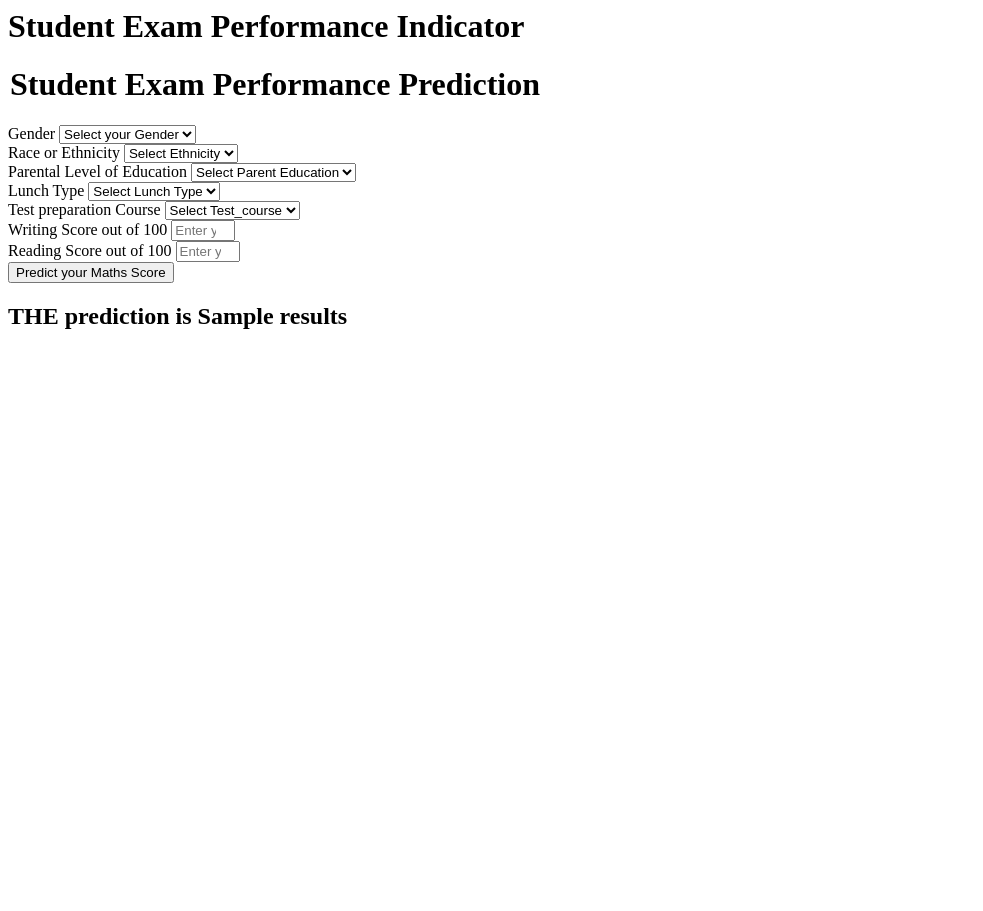
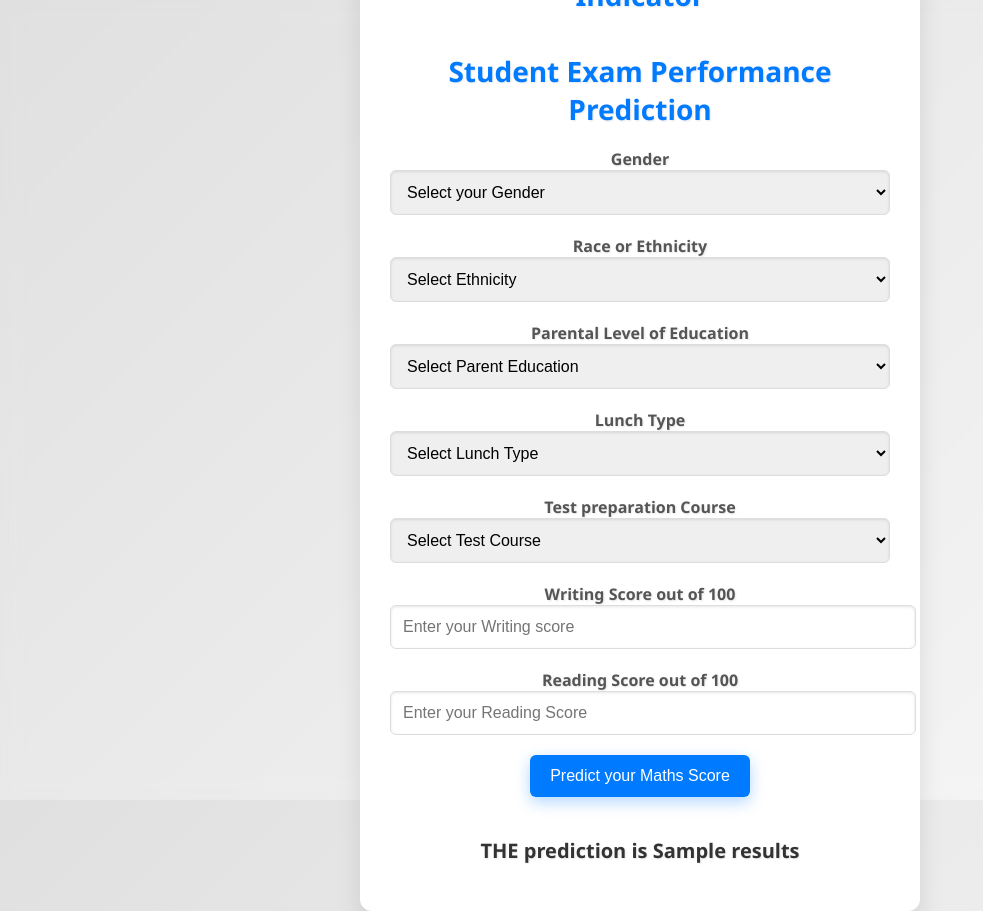
Before and after one commit to srimant0203/ML_PROJECT, a Flask app: template templates/home.html in a window 1280 px wide. Shown: the whole page, without its empty margins (0-983 px from the left). Before the commit the page ends 329 px from the top, so only its background shows below. Run offline with Flask 3, Linux system fonts and the light colour scheme; the template is opened without the code that fills it: most values are stand-ins (such as "Sample title", 1, 10 or a date in 2020).

Commit message:
Update home.html

```diff
--- a/templates/home.html
+++ b/templates/home.html
@@ -1,111 +1,173 @@
-<html>
+<!DOCTYPE html>
+<html lang="en">
+
+<head>
+    <meta charset="UTF-8">
+    <meta name="viewport" content="width=device-width, initial-scale=1.0">
+    <title>Student Exam Performance Indicator</title>
+    <style>
+        body {
+            font-family: 'Segoe UI', Tahoma, Geneva, Verdana, sans-serif;
+            background: linear-gradient(135deg, #e0e0e0, #f7f7f7);
+            color: #333;
+            margin: 0;
+            padding: 0;
+            display: flex;
+            justify-content: center;
+            align-items: center;
+            height: 100vh;
+            backdrop-filter: blur(10px);
+        }
+
+        .login {
+            max-width: 500px;
+            width: 100%;
+            padding: 30px;
+            background: #fff;
+            border-radius: 12px;
+            box-shadow: 0 15px 25px rgba(0, 0, 0, 0.1);
+            text-align: center;
+        }
+
+        .login h1 {
+            margin-bottom: 20px;
+            font-size: 28px;
+            color: #007bff;
+            text-shadow: 1px 1px 2px rgba(0, 0, 0, 0.1);
+        }
+
+        .login form {
+            display: flex;
+            flex-direction: column;
+            align-items: center;
+        }
+
+        .mb-3 {
+            margin-bottom: 20px;
+            width: 100%;
+        }
+
+        .form-label {
+            margin-bottom: 8px;
+            font-weight: bold;
+            color: #555;
+            text-shadow: 1px 1px 2px rgba(0, 0, 0, 0.1);
+        }
+
+        .form-control {
+            width: 100%;
+            padding: 12px;
+            font-size: 16px;
+            border-radius: 6px;
+            border: 1px solid #ddd;
+            transition: border-color 0.3s ease, box-shadow 0.3s ease;
+            box-shadow: inset 0 1px 3px rgba(0, 0, 0, 0.1);
+        }
+
+        .form-control:focus {
+            border-color: #007bff;
+            box-shadow: 0 0 8px rgba(0, 123, 255, 0.25), inset 0 1px 3px rgba(0, 0, 0, 0.1);
+        }
+
+        .btn {
+            padding: 12px 20px;
+            font-size: 16px;
+            color: #fff;
+            background-color: #007bff;
+            border: none;
+            border-radius: 6px;
+            cursor: pointer;
+            transition: background-color 0.3s ease, transform 0.3s ease, box-shadow 0.3s ease;
+            box-shadow: 0 5px 15px rgba(0, 123, 255, 0.3);
+        }
+
+        .btn:hover {
+            background-color: #0056b3;
+            transform: translateY(-3px);
+            box-shadow: 0 10px 20px rgba(0, 123, 255, 0.4);
+        }
+
+        h2 {
+            margin-top: 20px;
+            font-size: 20px;
+            color: #333;
+            text-align: center;
+            text-shadow: 1px 1px 2px rgba(0, 0, 0, 0.1);
+        }
+    </style>
+</head>
+
 <body>
     <div class="login">
         <h1>Student Exam Performance Indicator</h1>
-
         <form action="{{ url_for('predict_datapoint')}}" method="post">
             <h1>
                 <legend>Student Exam Performance Prediction</legend>
             </h1>
             <div class="mb-3">
                 <label class="form-label">Gender</label>
-            <select class="form-control" name="gender" placeholder="Enter you Gender" required>
+                <select class="form-control" name="gender" placeholder="Enter your Gender" required>
                     <option class="placeholder" selected disabled value="">Select your Gender</option>
-                <option value="male">
-                    Male
-                </option>
-                <option value="female">
-                    Female
-                </option>
+                    <option value="male">Male</option>
+                    <option value="female">Female</option>
                 </select>
             </div>
             <div class="mb-3">
                 <label class="form-label">Race or Ethnicity</label>
-            <select class="form-control" name="ethnicity" placeholder="Enter you ethnicity" required>
+                <select class="form-control" name="ethnicity" placeholder="Enter your ethnicity" required>
                     <option class="placeholder" selected disabled value="">Select Ethnicity</option>
-                <option value="group A">
-                    Group A
-                </option>
-                <option value="group B">
-                    Group B
-                </option>
-                <option value="group C">
-                    Group C
-                </option>
-                <option value="group D">
-                    Group D
-                </option>
-                <option value="group E">
-                    Group E
-                </option>
+                    <option value="group A">Group A</option>
+                    <option value="group B">Group B</option>
+                    <option value="group C">Group C</option>
+                    <option value="group D">Group D</option>
+                    <option value="group E">Group E</option>
                 </select>
             </div>
             <div class="mb-3">
                 <label class="form-label">Parental Level of Education</label>
                 <select class="form-control" name="parental_level_of_education"
-                placeholder="Enter you Parent Education" required>
+                    placeholder="Enter your Parent Education" required>
                     <option class="placeholder" selected disabled value="">Select Parent Education</option>
-                <option value="associate's degree">
-                    associate's degree
-                </option>
-                <option value="bachelor's degree">
-                    bachelor's degree
-                </option>
-                <option value="high school">
-                    high school
-                </option>
-                <option value="master's degree">
-                    master's degree
-                </option>
-                <option value="some college">
-                    some college
-                </option>
-                <option value="some high school">
-                    some high school
-                </option>
+                    <option value="associate's degree">associate's degree</option>
+                    <option value="bachelor's degree">bachelor's degree</option>
+                    <option value="high school">high school</option>
+                    <option value="master's degree">master's degree</option>
+                    <option value="some college">some college</option>
+                    <option value="some high school">some high school</option>
                 </select>
             </div>
             <div class="mb-3">
                 <label class="form-label">Lunch Type</label>
-            <select class="form-control" name="lunch" placeholder="Enter you Lunch" required>
+                <select class="form-control" name="lunch" placeholder="Enter your Lunch" required>
                     <option class="placeholder" selected disabled value="">Select Lunch Type</option>
-                <option value="free/reduced">
-                    free/reduced
-                </option>
-                <option value="standard">
-                    standard
-                </option>
+                    <option value="free/reduced">free/reduced</option>
+                    <option value="standard">standard</option>
                 </select>
             </div>
             <div class="mb-3">
                 <label class="form-label">Test preparation Course</label>
-            <select class="form-control" name="test_preparation_course" placeholder="Enter you Course"
-                required>
-                <option class="placeholder" selected disabled value="">Select Test_course</option>
-                <option value="none">
-                    None
-                </option>
-                <option value="completed">
-                    Completed
-                </option>
+                <select class="form-control" name="test_preparation_course" placeholder="Enter your Course" required>
+                    <option class="placeholder" selected disabled value="">Select Test Course</option>
+                    <option value="none">None</option>
+                    <option value="completed">Completed</option>
                 </select>
             </div>
             <div class="mb-3">
                 <label class="form-label">Writing Score out of 100</label>
-            <input class="form-control" type="number" name="reading_score"
-                placeholder="Enter your Reading score" min='0' max='100' />
+                <input class="form-control" type="number" name="reading_score" placeholder="Enter your Writing score"
+                    min='0' max='100' required />
             </div>
             <div class="mb-3">
                 <label class="form-label">Reading Score out of 100</label>
-            <input class="form-control" type="number" name="writing_score"
-                placeholder="Enter your Reading Score" min='0' max='100' />
+                <input class="form-control" type="number" name="writing_score" placeholder="Enter your Reading Score"
+                    min='0' max='100' required />
             </div>
             <div class="mb-3">
-            <input class="btn btn-primary" type="submit" value="Predict your Maths Score" required />
+                <input class="btn" type="submit" value="Predict your Maths Score" required />
             </div>
         </form>
-    <h2>
-        THE  prediction is {{results}}
-    </h2>
-    <body>
+        <h2>THE prediction is {{results}}</h2>
+    </div>
+</body>
+
 </html>
```
Lines whose indentation alone changed are shown as unchanged.
